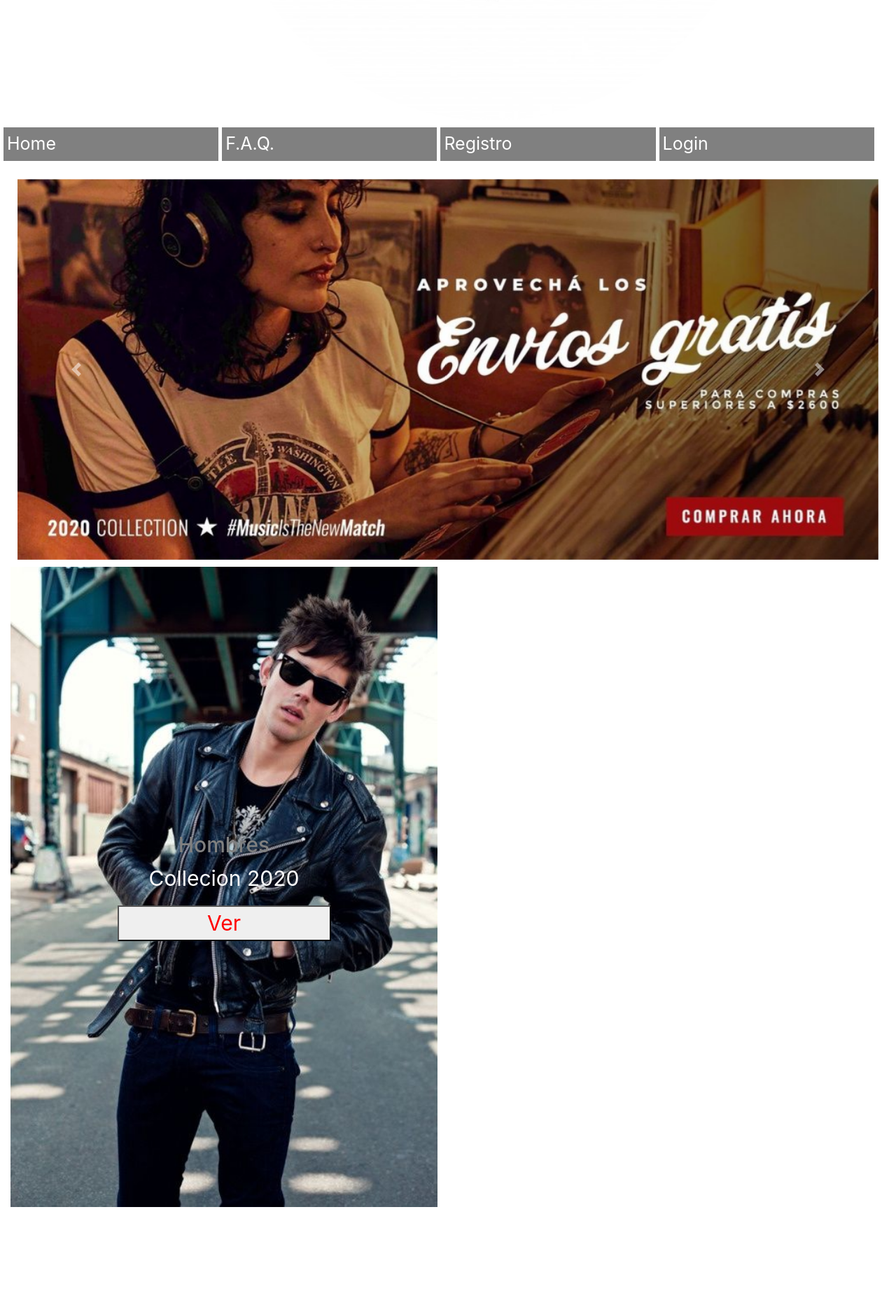
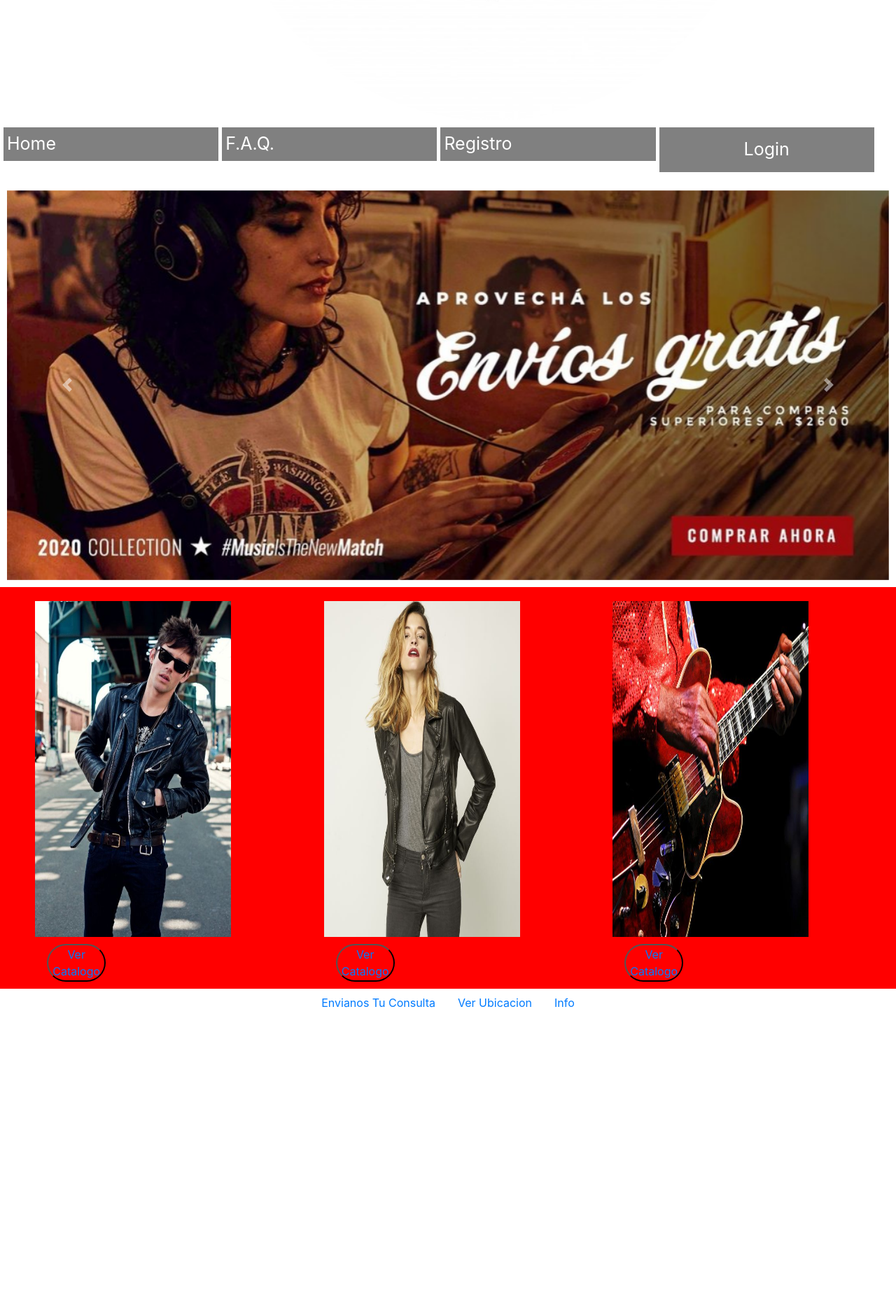
Before and after one commit to LuisRomano88/proyectoIntegrador, a PHP site: page / in a window 1280 px wide. Shown: the part 667-2532 px from the top of the page at 70% size. After the commit the page ends 2107 px from the top, so only its background shows below. Run offline with PHP 8.4, Linux system fonts and the light colour scheme.

Commit message:
se realizan vista para tres tipos de pantalla, se agregan formularios login, formulario de consultas, se arma catalogo de productos, y otras funciones al footer

```diff
--- a/css/estilos.css
+++ b/css/estilos.css
@@ -5,6 +5,7 @@ header {
 h1 {
     text-align: center;
     padding-bottom: 10px;
+    font-size: 40px;
 }
 .logo {
     width: 60%;
@@ -31,85 +32,48 @@ nav ul li a {
     text-align: center;
     font-size: 25px;
 }
-#carouselExampleFade{
+#carouselExampleFade {
     padding: 10px;
     width: 100%;
 }
-#seccionHombre{
+.container-fluid {
+    overflow: hidden;
     width: 100%;
+    background-color: red;
 }
-#seccionMujer{
+.hombre {
     width: 100%;
+    padding: 10px;
 }
-#seccionNovedades{
+#botonCatalogo{
+    position: relative;
+    left: 40%;
+    background-color: transparent;
+    border-radius: 100px;
+}
+.mujer {
     width: 100%;
+    padding: 10px;
 }
-h2 {
-    position: relative;
-    bottom: 50%;
-    color: grey;
-    font-size: 30px;
-    text-align: center;
+.novedades {
+    width: 100%;
+    padding: 10px;
 }
-p {
-    position: relative;
-    bottom: 50%;
-    color: white;
-    font-size: 30px;
-    text-align: center;
+#imgSeccionHombre, #imgSeccionMujer {
+    width: 100%;
+    padding: 10px;
 }
-button {
-    position: relative;
-    bottom: 50%;
-    color: red;
-    font-size: 30px;
-    left: 25%;
-    width: 50%;
+#imgSeccionNovedades {
+    width: 100%;
+    padding: 10px;
 }
-footer{
+footer {
     background-color: ;
 }
-#contacto ul {
-    list-style-type: none;
-    overflow: hidden;
-}
-#contacto ul li {
-    float: none;
-;
-}
-#contacto ul li a {
-    display: block;
-
-}
-#redes ul {
-    list-style-type: none;
-    overflow: hidden;
-    padding: 0px;
-}
-#redes ul li {
-    float: none;
-    width: 50%;
-    padding: 5px;
-    margin-top: 10px;
-    width: 100%;
-}
-#redes ul li img {
-    display: block;
-	width: 30px;
-	border-radius:100px;
-}
-#redes ul li a {
-	float: left;
-}
-#mapa{
-	width: 100%;
-}
-
-@media all and (min-width: 720px){
+@media all and (min-width: 768px) {
     nav ul {
         list-style-type: none;
         overflow: hidden;
-
     }
     nav ul li {
         float: left;
@@ -123,37 +87,106 @@ nav ul li a {
         text-align: center;
         font-size: 25px;
     }
-.container-fluid{
+    .container-fluid {
+        overflow: hidden;
+        width: 100%;
+    }
+    .hombre {
+        float: left;
+        width: 50%;
+        height: auto;
+    }
+    .mujer {
+        float: left;
+        height: auto;
+        width: 50%;
+    }
+    #imgSeccionHombre, #imgSeccionMujer, #imgSeccionNovedades {
+        width: 200%;
+        height: 500px;
+        padding: 10px;
+    }
+    .novedades {
+        width: 100%;
+    }
+    footer {
 
     }
-.hombre{
-    float: left;
-    width: 100%;
-}
-.mujer{
-    float: right;
-    width: 100%;
+
 
     }
-.novedades{
+    @media all and (min-width: 992px) {
+
+        .container-fluid {
+        overflow: hidden;
+        width: 100%;
+        background-color: red;
+    }
+    .hombre {
         float: left;
-    width: 100%;
+        width: 33%;
+        height: auto;
+
     }
-footer{
-    width: 100%;
+    .mujer {
+        float: left;
+        height: auto;
+        width: 33%;
+
     }
-#contacto{
-    width: 50%;
+    #imgSeccionHombre, #imgSeccionMujer, #imgSeccionNovedades {
+        width: 300px;
+        height: 500px;
+        padding: 10px;
+    }
+    .novedades {
+        width: 33%;
         float: left;
-    padding-left: 0px;
+    }
+    #botonCatalogo{
+    position: relative;
+    left: 40%;
+    background-color: transparent;
+    border-radius: 100px;
+}
 }
 
-#redes{
-width: 50%;
-float: left;
+/*---------Estilo Seccion Hombres------------*/
+
+.cajaRemeras{
+    width: 100%;
+    padding: 25%;
 }
-#ubicacion{
+
+.cajaPantalones{
+    width: 100%;
+    padding: 25%;
+}
+.cajaCalzados{
+    width: 100%;
+    padding: 25%;
+}
+
+#h2Hombres{
+    background-color: grey;
+    color: white;
     width: 100%;
     text-align: center;
 }
+
+@media all and (min-width: 992px){
+    .cajaRemeras{
+    width: 30%;
+    float: left;
+
 }
+
+.cajaPantalones{
+    width: 30%;
+    float: left;
+}
+.cajaCalzados{
+    width: 30%;
+    float: left;
+}
+}
--- a/index.html
+++ b/index.html
@@ -20,37 +20,45 @@
     </head>
     <body>
         <header>
-            <h1>
-                Tienda Online
-            </h1>
+            <h1>Tienda Online</h1>
             <img alt="logo" class="logo" src="imagenes/logo.jpg">
                 <nav>
                     <ul>
+                        <li><a href="#">Home</a></li>
+                        <li><a href="#">F.A.Q.</a></li>
+                        <li><a href="#">Registro</a></li>
                         <li>
-                            <a href="#">
-                                Home
-                            </a>
-                        </li>
-                        <li>
-                            <a href="#">
-                                F.A.Q.
-                            </a>
-                        </li>
-                        <li>
-                            <a href="#">
-                                Registro
-                            </a>
-                        </li>
-                        <li>
-                            <a href="#">
-                                Login
-                            </a>
+                        <a class="nav-link active" href="#" data-toggle="modal" data-target="#modalLogin">Login</a>
+                        <div class="modal" id="modalLogin" tabindex="-1" role="dialog">
+                            <div class="modal-content">
+      <div class="modal-header">
+        <h5 class="modal-title">Login</h5>
+        <button type="button" class="close" data-dismiss="modal" aria-label="Close">
+          <span aria-hidden="true">&times;</span>
+        </button>
+      </div>
+      <div class="modal-body">
+            <div class="form-group">
+    <label for="exampleDropdownFormEmail2">Email address</label>
+    <input type="email" class="form-control" id="exampleDropdownFormEmail2" placeholder="email@example.com">
+  </div>
+  <div class="form-group">
+    <label for="exampleDropdownFormPassword2">Contraseña</label>
+    <input type="password" class="form-control" id="exampleDropdownFormPassword2" placeholder="Password">
+  </div>
+
+      </div>
+      <div class="modal-footer">
+        <button type="button" class="btn btn-secondary" data-dismiss="modal">Registrarme</button>
+
+      </div>
+    </div>
+                        </div>
                         </li>
                     </ul>
                 </nav>
-            </img>
+
         </header>
-        <main class="container-fluid">
         <div class="carousel slide carousel-fade" data-ride="carousel" id="carouselExampleFade">
             <div class="carousel-inner">
                 <div class="carousel-item active">
@@ -89,108 +97,96 @@
                 </span>
             </a>
         </div>
-            <section class="hombre">
-                <div class="row">
-                    <div class="col col-md-6">
-                        <img id="seccionHombre" src="imagenes/seccionHombre.jpg">
-                            <h2>
-                                Hombres
-                            </h2>
-                            <p>
-                                Collecion 2020
-                            </p>
-                            <button>
-                                Ver
-                            </button>
-                        </img>
+        <section class="container-fluid">
+            <div class="hombre" class="row">
+                <div class="col col-md-6 col-lg-3">
+                    <img id="imgSeccionHombre" src="imagenes/seccionHombre.jpg">
+                    <button id="botonCatalogo"><a href="seccionHombres.html">Ver Catalogo</a></button>
+                </div>
+            </div>
+            <div class="mujer" class="row">
+                <div class="col col-md-6 col-lg-3">
+                     <img id="imgSeccionMujer" src="imagenes/seccionMujer.jpg">
+                     <button id="botonCatalogo"><a href="seccionMujer.html">Ver Catalogo</a></button>
+                </div>
+            </div>
+            <div class="novedades" class="row">
+                <div class="col col-md-6 col-lg-3">
+                     <img id="imgSeccionNovedades" src="imagenes/seccionNovedades.jpg">
+                     <button id="botonCatalogo"><a href="seccionNovedades.html">Ver Catalogo</a></button>
                 </div>
             </div>
         </section>
-            <section class="mujer">
+        <footer>
+            <nav class="nav justify-content-center" id="barraNav">
+        <a class="nav-link active" href="#" data-toggle="modal" data-target="#formularioModal">Envianos Tu Consulta</a>
+        <!--- modal formulario --->
+        <div class="modal fade" id="formularioModal" tabindex="-1" role="dialog" aria-labelledby="exampleModalLabel" aria-hidden="true">
+            <div class="modal-dialog" role="document">
+                <div class="modal-content">
+                    <div class="modal-header">
+                        <h5 class="modal-title" id="exampleModalLabel">CONSULTAS</h5>
+                        <button type="button" class="close" data-dismiss="modal" aria-label="Close"></button>
+                    </div>
+                    <div class="modal-body">
+                        <form id="fomulario">
                             <div class="row">
-                    <div class="col col-md-6">
-                        <img id="seccionMujer" src="imagenes/seccionMujer.jpg">
-                            <h2>
-                                Mujeres
-                            </h2>
-                            <p>
-                                Collecion 2020
-                            </p>
-                            <button>
-                                Ver
-                            </button>
-                        </img>
+                                <div class="row">
+                                    <div class="col-10"><input class="form-control" id="nombre" type="text" placeholder="Nombre" required="Campo Obligatorio"></div>
+                                    <div class="col-10"><input class="form-control" id="apellido" type="text" placeholder="Apellido" required="required"></div>
+                                    <div class="col-10"><input class="form-control" id="mail" type="email" placeholder="Correo Electronico" required></div>
+                                    <div class="col-10"><input class="form-control" id="tel" type="number" placeholder="Telefono"></div>
+                                    <div class="col-10"><textarea class="form-control" id="txt" rows="20" type="text" placeholder="Consulta" required></textarea></div>
                                 </div>
                             </div>
-            </section>
-            <section class="novedades">
-                <div class="row">
-                    <div class="col col-md-12">
-                        <img id="seccionNovedades" src="imagenes/seccionNovedades.jpg">
-                            <h2>
-                                Novedades
-                            </h2>
-                            <p>
-                                Informacion de Conciertos y Eventos
-                            </p>
-                            <button>
-                                + info
-                            </button>
-                        </img>
+                        </form>
+                    </div>
+                    <div class="modal-footer">
+                        <button type="submit" class="btn btn-primary">Enviar Mensaje</button>
                     </div>
                 </div>
-            </section>
-        </main>
-        <footer>
-
-            <div id="contacto" class="">
-                <h3>CONTACTANOS
-                </h3>
-                <ul>
-                    <li>
-                        <a>
-                            Mail: consultas@tienda-online.com.ar
-                        </a>
-                    </li>
-                    <li>
-                        <a>
-                            Telefono:261-5965644
-                        </a>
-                    </li>
-                </ul>
             </div>
-            <div id="redes" class="">
-                <h3>
-                    REDES SOCIALES
-                </h3>
-                <ul>
-                    <li>
-                        <a href="#">
-                            Facebook.com/tienda-online
-                        </a>
-                        <img src="imagenes/iconoFacebook.png"/>
-                    </li>
-                    <li>
-                        <a href="#">
-                            Instagram.com/tienda-online
-                        </a>
-                        <img src="imagenes/iconoInstagram.jpg"/>
-                    </li>
-                    <li>
-                        <a href="#">
-                            Twitter.com/tienda-online
-                        </a>
-                        <img src="imagenes/iconoTwitter.png"/>
-                    </li>
-                </ul>
         </div>
-            <div id="ubicacion" class="">
-                <h3>
-                    VER UBICACION
-                </h3>
-                <iframe allowfullscreen="" frameborder="0" height="450" id="mapa" src="https://www.google.com/maps/embed?pb=!1m14!1m12!1m3!1d13391.093011604142!2d-68.84664274999999!3d-32.95699545!2m3!1f0!2f0!3f0!3m2!1i1024!2i768!4f13.1!5e0!3m2!1ses!2sar!4v1573434334491!5m2!1ses!2sar" style="border:1;" width="600">
-                </iframe>
+        <!--- fin modal formulario --->
+        <a class="nav-link" href="#" data-toggle="modal" data-target="#ubicacion">Ver Ubicacion</a>
+        <!--- modal ubicacion -->
+        <div class="modal fade" id="ubicacion" tabindex="-1" role="dialog" aria-labelledby="exampleModalLabel" aria-hidden="true">
+            <div class="modal-dialog" role="document">
+                <div class="modal-content">
+                    <div class="modal-header">
+                        <h5 class="modal-title" id="exampleModalLabel">UBICACION</h5>
                     </div>
+                    <div class="modal-body">
+                        <div id="ubicacion"><iframe src="https://www.google.com/maps/embed?pb=!1m18!1m12!1m3!1d3348.947019831442!2d-68.84629968482672!3d-32.925997980927264!2m3!1f0!2f0!3f0!3m2!1i1024!2i768!4f13.1!3m3!1m2!1s0x0%3A0x0!2zMzLCsDU1JzMzLjYiUyA2OMKwNTAnMzguOCJX!5e0!3m2!1ses-419!2sar!4v1560388576285!5m2!1ses-419!2sar" width="100%" height="150" frameborder="0" style="border:0" allowfullscreen></iframe></div>
+                    </div>
+                    <div class="modal-footer">
+                        <button type="button" class="btn btn-secondary" data-dismiss="modal">Cerrar</button>
+                    </div>
+                </div>
+            </div>
+        </div>
+        <!-- fin modal ubicacion --->
+        <a class="nav-link" href="#" data-toggle="modal" data-target="#info">Info</a>
+        <!-- modal info --->
+        <div class="modal fade" id="info" tabindex="-1" role="dialog" aria-labelledby="exampleModalLabel" aria-hidden="true">
+            <div class="modal-dialog" role="document">
+                <div class="modal-content">
+                    <div class="modal-header">
+                        <h5 class="modal-title" id="exampleModalLabel">INFO</h5>
+                    </div>
+                    <div class="modal-body">
+                        <p id="datos">Horarios de Atencion: Lunes a Vienes de 8hs a 18hs</p>
+                        <p id="datos">Telefonos: 0261-4525878 / 261-5789633</p>
+                        <p id="datos">Direccion de Correo: consultas@tienda-online.com</p>
+                    </div>
+                    <div class="modal-footer">
+                        <button type="button" class="btn btn-secondary" data-dismiss="modal">Close</button>
+                    </div>
+                </div>
+            </div>
+        </div>
+        <!-- finmodal info --->
+    </nav>
         </footer>
     </body>
 </html>
```
Also changed, not shown: seccionHombres.html (added, +175 -0 lines), imagenes/pantalon1.jpg (added), imagenes/remera1.jpg (added). Lines whose indentation alone changed are shown as unchanged.
